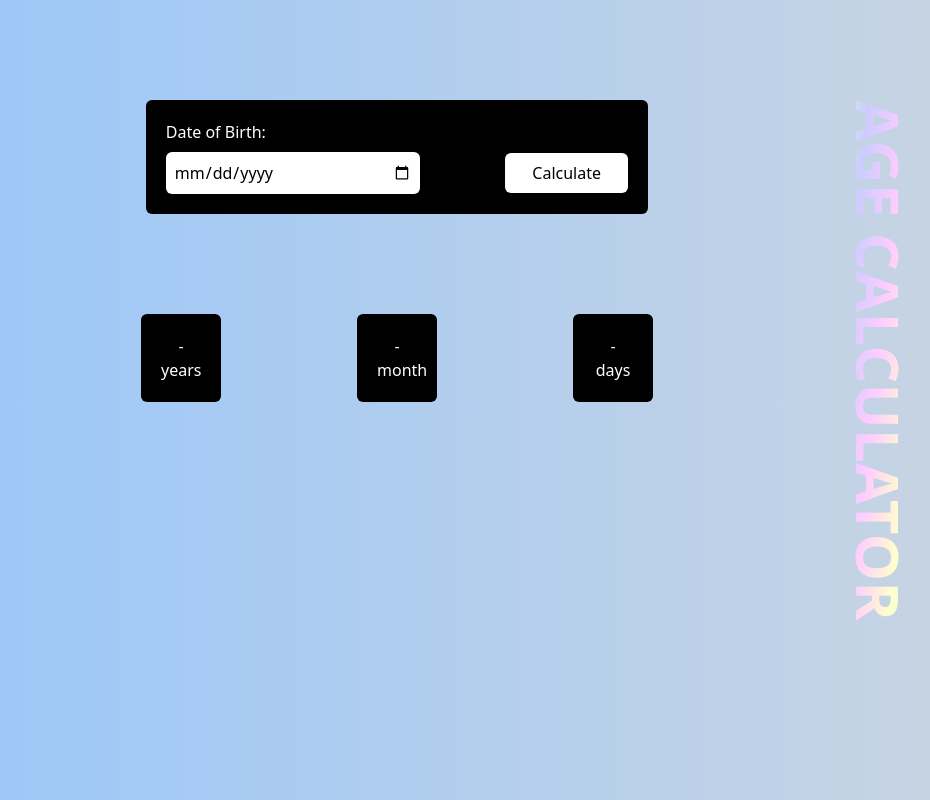
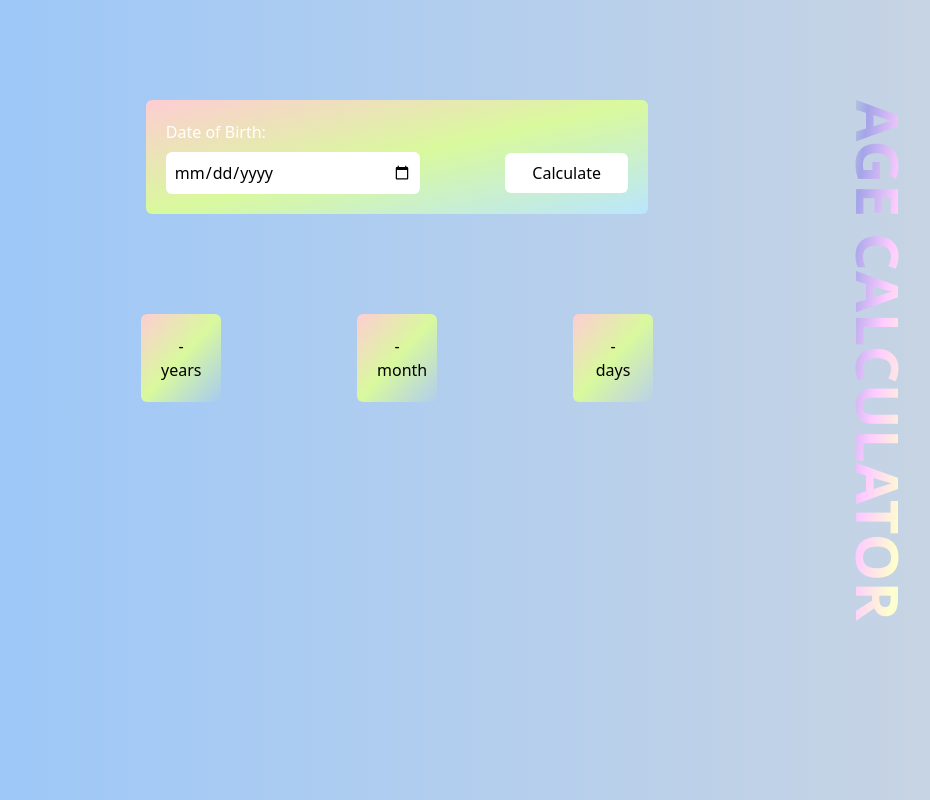
Before and after one commit to Sainkee/age-calculator, a plain HTML site: page index.html in a window 1280 px wide. Shown: the whole page, without its empty margins (243-1173 px from the left). Drawn offline with Linux system fonts and the light colour scheme.

Commit message:
color fixed

```diff
--- a/index.html
+++ b/index.html
@@ -13,7 +13,7 @@
     <div>
       <div class="flex items-center justify-center my-[100px] mx-3">
         <div
-          class="flex bg-black p-5 md:w-[40%] w-full justify-between rounded-md items-baseline"
+          class="flex bg-gradient-to-br from-rose-200 via-lime-200 to-sky-200 p-5 md:w-[40%] w-full justify-between rounded-md items-baseline"
         >
           <fieldset class="w-full">
             <legend class="text-white mb-2">Date of Birth:</legend>
@@ -33,19 +33,19 @@
       </div>
       <div class="flex justify-between mt-4 w-[95%] md:w-[40%] m-auto">
         <div
-          class="w-[80px] bg-black text-white text-center p-5 rounded-md years"
+          class="w-[80px] bg-gradient-to-br from-rose-200 via-lime-200 to-sky-200black text-black text-center p-5 rounded-md years"
         >
           <p>-</p>
           <p>years</p>
         </div>
         <div
-          class="w-[80px] bg-black text-white text-center p-5 rounded-md month"
+          class="w-[80px] bg-gradient-to-br from-rose-200 via-lime-200 to-sky-200black text-black text-center p-5 rounded-md month"
         >
           <p>-</p>
           <p>month</p>
         </div>
         <div
-          class="w-[80px] bg-black text-white text-center p-5 rounded-md days"
+          class="w-[80px] bg-gradient-to-br from-rose-200 via-lime-200 to-sky-200black text-black text-center p-5 rounded-md days"
         >
           <p>-</p>
           <p>days</p>
```
Also changed, not shown: output.css.
